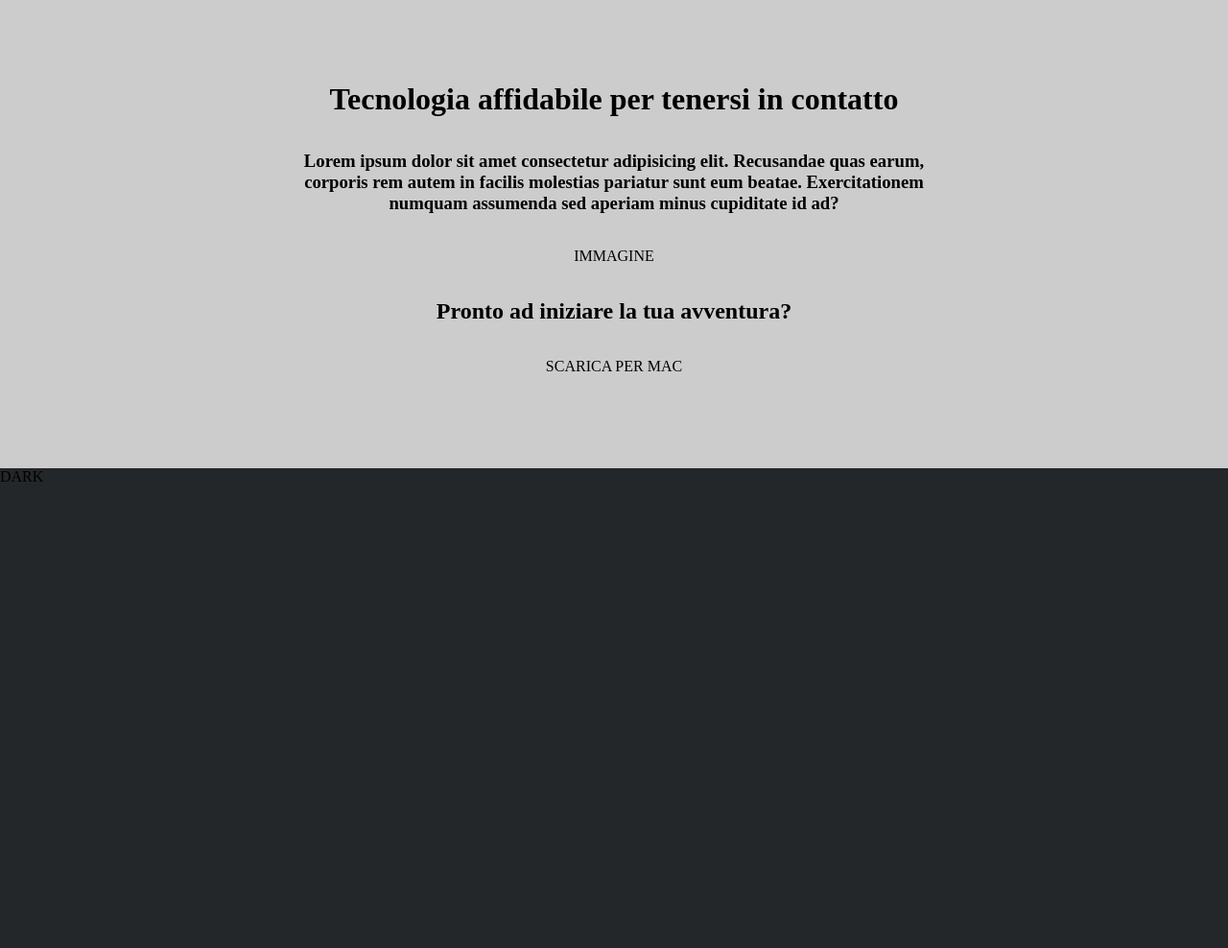
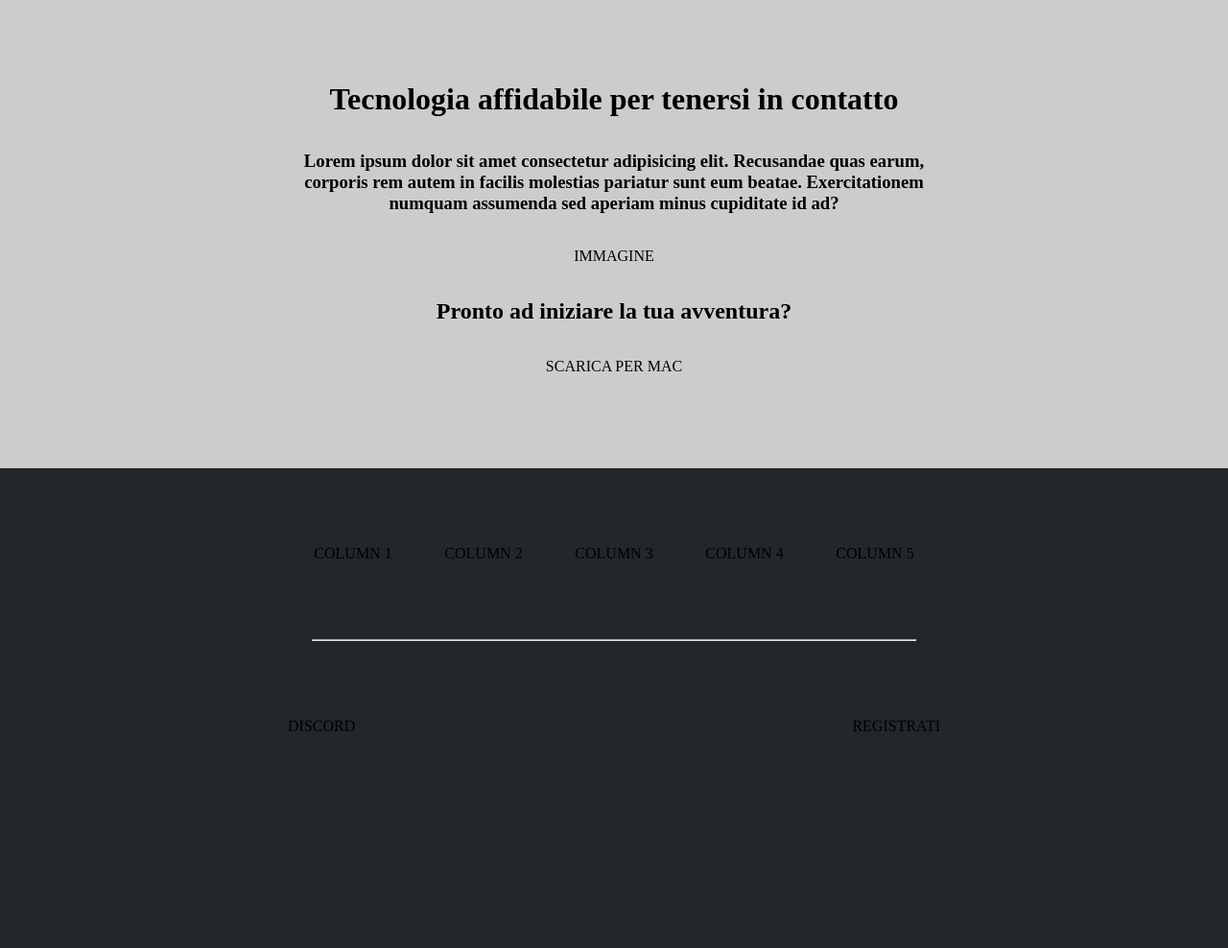
Before and after one commit to Failah/htmlcss-struttura-discord, a plain HTML site: page index.html in a window 1280 px wide. Shown: the part 2012-3000 px from the top of the page at 96% size. Drawn offline with Linux system fonts and the light colour scheme.

Commit message:
Creating the footer

```diff
--- a/css/style.css
+++ b/css/style.css
@@ -100,3 +100,18 @@ header {
     background-color: #23272a;
     height: 500px;
 }
+
+.footer-up {
+    justify-content: space-around;
+    padding: 80px 300px;
+}
+
+hr {
+    width: 630px;
+    margin: 0 auto;
+}
+
+.footer-down {
+    justify-content: space-between;
+    padding: 80px 300px;
+}
--- a/index.html
+++ b/index.html
@@ -80,7 +80,20 @@
 
     <!-- dark bottom footer -->
     <footer>
-        <div class="footer-section flex">DARK</div>
+        <div class="footer-section flex column">
+            <div class="footer-up flex row">
+                <div>COLUMN 1</div>
+                <div>COLUMN 2</div>
+                <div>COLUMN 3</div>
+                <div>COLUMN 4</div>
+                <div>COLUMN 5</div>
+            </div>
+            <hr>
+            <div class="footer-down flex">
+                <div>DISCORD</div>
+                <div>REGISTRATI</div>
+            </div>
+        </div>
     </footer>
     <!-- /dark bottom footer -->
 </body>
```
